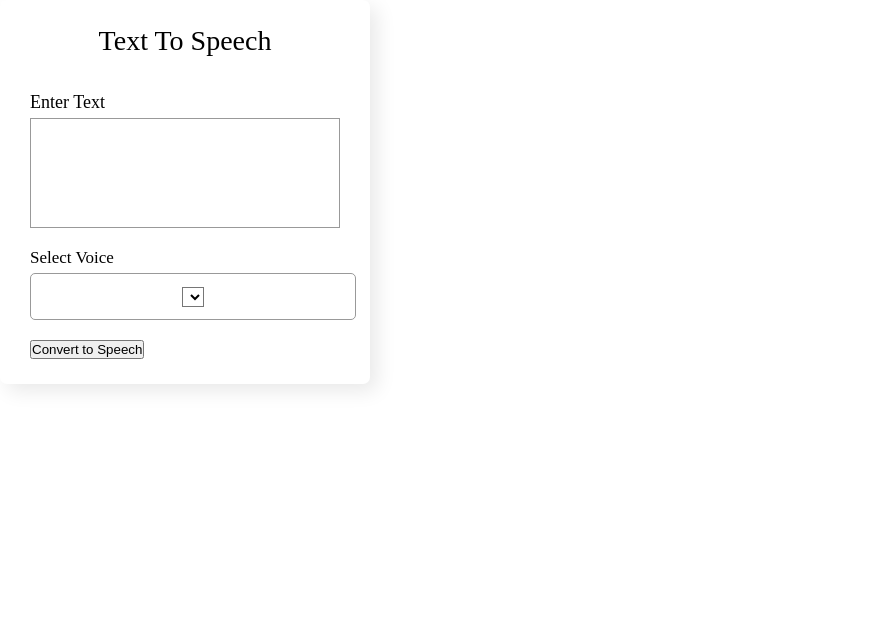
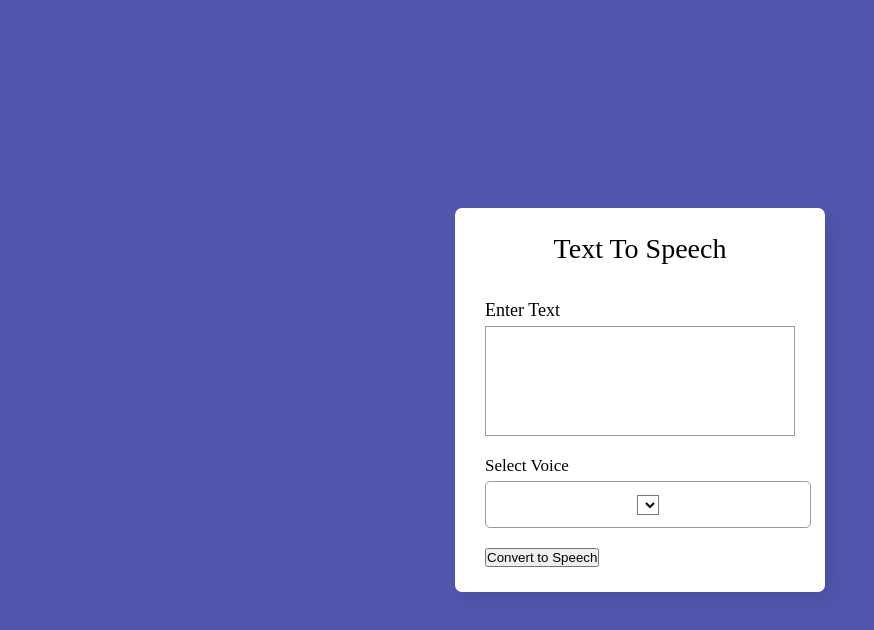
Before and after one commit to ForLoopNelson/Text-To-Speech, a plain HTML site: page index.html in a window 1280 px wide. Shown: the whole page, without its empty margins (0-874 px from the left). Drawn offline with Linux system fonts and the light colour scheme.

Commit message:
WIP making more style changes

```diff
--- a/style.css
+++ b/style.css
@@ -2,6 +2,14 @@
   box-sizing: border-box;
   padding: 0;
   margin: 0;
+}
+
+body{
+  display: flex;
+  align-items: center;
+  justify-content: center;
+  min-height: 100vh;
+  background: #5256AD;
 }
 
 .wrapper {
```
